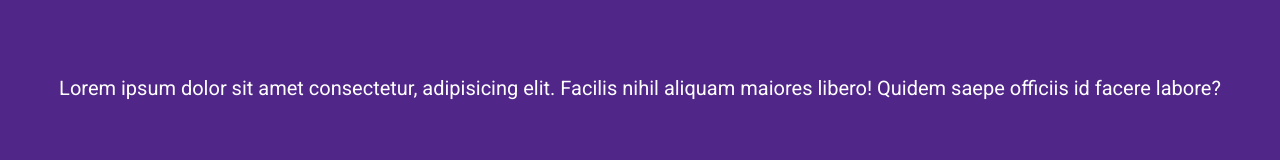
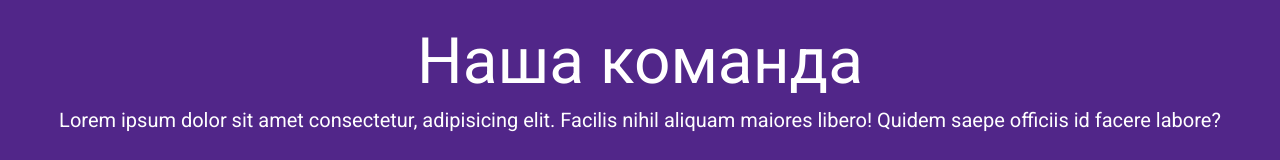
Before and after one commit to bemyexe/an-test-task, a React (Vite) app: page /main in a window 1280 px wide. Shown: the top 160 px of the page. Built offline with nearby package versions, Linux system fonts and the light colour scheme; no server answers.

Commit message:
feature(strings): add ourTeam string

```diff
--- a/src/constants/strings.ts
+++ b/src/constants/strings.ts
@@ -15,4 +15,5 @@ export const STRINGS = {
   noAccount: 'Нет аккаунта?',
   exit: 'Выход',
   back: 'Назад',
+  ourTeam: 'Наша команда',
 };
```
